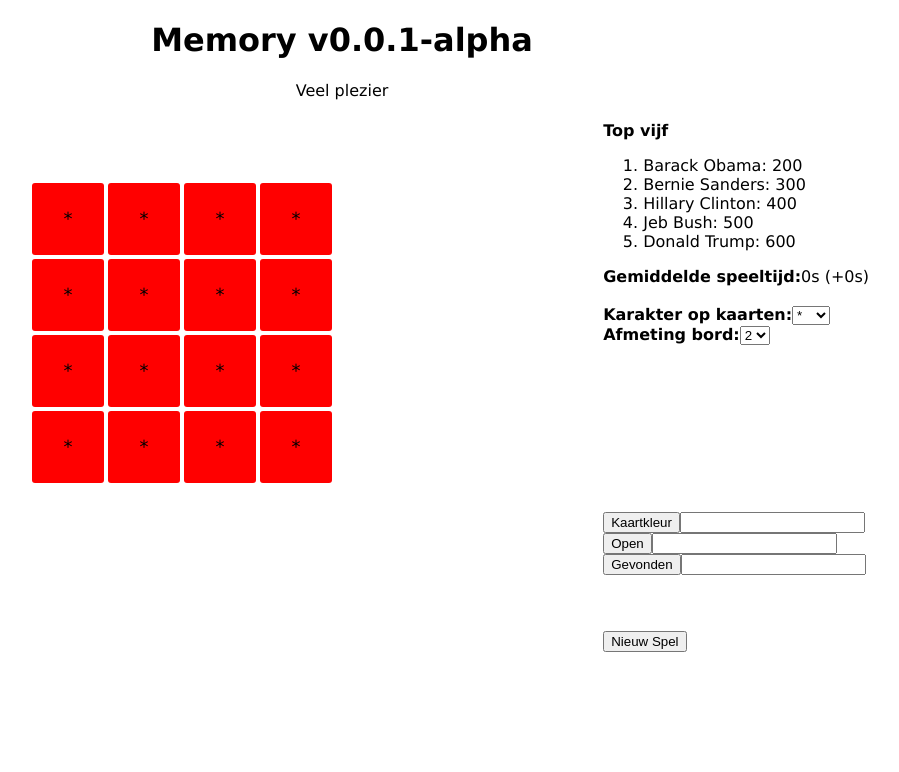
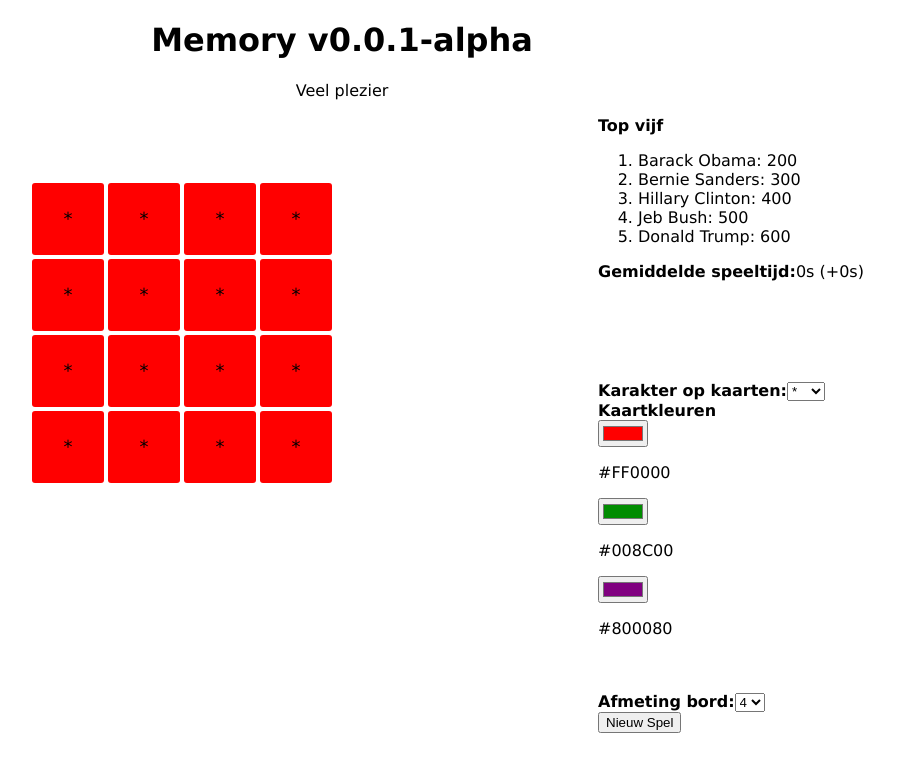
Before and after one commit to 2zqa/memory-game, an Angular app: page / in a window 1280 px wide. Shown: the top 772 px of the page, without its empty margins (234-1133 px from the left). Built offline with nearby package versions, Linux system fonts and the light colour scheme.

Commit message:
Show defunct color settings

```diff
--- a/src/app/board/board.service.ts
+++ b/src/app/board/board.service.ts
@@ -1,6 +1,7 @@
 import {Injectable} from '@angular/core';
 import {BehaviorSubject} from "rxjs";
 import {Card, CardStatus} from "./card";
+import {CardColor} from "../sidebar/game-settings/cardColor";
 
 @Injectable({
   providedIn: 'root'
@@ -12,17 +13,18 @@ export class BoardService {
   private charSrc = new BehaviorSubject<string>('*');
   char = this.charSrc.asObservable();
 
-  private boardsizeSrc = new BehaviorSubject<number>(2);
-  boardsize = this.boardsizeSrc.asObservable();
+  boardsize = 2;
+
+  ctrlColors: CardColor[] = [
+    { control: CardStatus.inactive, color: "#FF0000" },
+    { control: CardStatus.active, color: "#008C00" },
+    { control: CardStatus.found, color: "#800080" },
+  ];
 
   constructor() { }
 
-  updatedChar(char: string){
+  updateChar(char: string){
     this.charSrc.next(char);
-  }
-
-  updatedBoardsize(value: number) {
-    this.boardsizeSrc.next(value);
   }
 
   addOpenCard(card: Card): void {
--- /dev/null
+++ b/src/app/sidebar/game-settings/cardColor.ts
@@ -0,0 +1,6 @@
+import {CardStatus} from "../../board/card";
+
+export interface CardColor {
+  control: CardStatus;
+  color: string;
+}
--- a/src/app/sidebar/game-settings/game-settings.component.html
+++ b/src/app/sidebar/game-settings/game-settings.component.html
@@ -1,9 +1,27 @@
 <b>Karakter op kaarten:</b>
 <select name="character" #charSelect (change)='setChar(charSelect.value)'>
-  <option *ngFor="let char of chars" [value]="char">{{char}}</option>
+  <option *ngFor="let char of chars" [ngValue]="char" [selected]="char === defaultChar">{{char}}</option>
 </select>
+
 <br>
-<b>Afmeting bord:</b>
-<select name="size" #sizeSelect (change)='setBoardSize(sizeSelect.value)'>
-  <option *ngFor="let size of sizes" [value]="size">{{size}}</option>
-</select>
+
+<div *ngIf="ctrlColors !== undefined">
+  <b>Kaartkleuren</b>
+  <br>
+  <ng-container *ngFor="let ctrl of ctrlColors; index as i">
+    <input type="color" [(ngModel)]="ctrl.color" name="color_{{i}}"/><p>{{ctrl.color}}</p>
+  </ng-container>
+</div>
+
+<br><br>
+
+<form #f="ngForm" (ngSubmit)="startNewGame(f)" novalidate>
+  <b>Afmeting bord:</b>
+  <select ngModel [(ngModel)]="defaultSize" name="size">
+    <option *ngFor="let size of sizes" [ngValue]="size" [selected]="size === defaultSize">{{size}}</option>
+  </select>
+
+  <br>
+
+  <button type="submit">Nieuw Spel</button>
+</form>
--- a/src/app/sidebar/game-settings/game-settings.component.ts
+++ b/src/app/sidebar/game-settings/game-settings.component.ts
@@ -1,5 +1,8 @@
 import { Component, OnInit } from '@angular/core';
 import {BoardService} from "../../board/board.service";
+import {NgForm} from "@angular/forms";
+import {CardStatus} from "../../board/card";
+import {CardColor} from "./cardColor";
 
 @Component({
   selector: 'app-game-settings',
@@ -8,15 +11,19 @@ import {BoardService} from "../../board/board.service";
 })
 export class GameSettingsComponent {
   readonly chars = ['*', '#', '@', '&', '%', 'X', '?¿'];
+  readonly defaultChar = this.chars[0];
   readonly sizes = [2, 4, 6];
+  defaultSize = this.sizes[1];
+  ctrlColors = this.boardService.ctrlColors;
 
   constructor(private boardService: BoardService) { }
 
   setChar(value: string): void {
-    this.boardService.updatedChar(value);
+    this.boardService.updateChar(value);
   }
 
-  setBoardSize(value: string): void {
-    this.boardService.updatedBoardsize(parseInt(value));
+  startNewGame(f: NgForm) {
+    console.log(f.value);  // { first: '', last: '' }
+    console.log(f.valid);  // false
   }
 }
--- a/src/app/sidebar/sidebar.component.css
+++ b/src/app/sidebar/sidebar.component.css
@@ -1,10 +1,8 @@
-table {
+div {
+  display: flex;
+  flex-direction: column;
   width: 25vw;
   height: 70vh;
+  text-align: left;
+  gap: 100px;
 }
-
-table td {
-  vertical-align: top;
-  text-align: left;
-  padding: 1%;
-}
--- a/src/app/sidebar/sidebar.component.html
+++ b/src/app/sidebar/sidebar.component.html
@@ -1,28 +1,4 @@
-<table>
-  <tr>
-    <td>
-      <app-highscores></app-highscores>
-      <br/><br/>
-      <app-game-settings></app-game-settings>
-    </td>
-  </tr>
-  <tr>
-    <td>
-      <button>Kaartkleur</button>
-      <input type="hidden" id="valueinactive" value="ff0000"><input id="styleInactive">
-      <br>
-      <button>Open</button>
-      <input type="hidden" id="valueactive" value="008C00"><input id="styleActive">
-      <br>
-      <button>Gevonden</button>
-      <input type="hidden" id="valuefound" value="800080"><input id="styleFound">
-    </td>
-  </tr>
-  <tr>
-    <td>
-      <script>
-      </script>
-      <button id="opnieuw">Nieuw Spel</button>
-    </td>
-  </tr>
-</table>
+<div>
+  <app-highscores></app-highscores>
+  <app-game-settings></app-game-settings>
+</div>
```
Also changed, not shown: src/app/board/card/card.component.html (+4 -5 lines), src/app/sidebar/sidebar.module.ts (+5 -3 lines).
